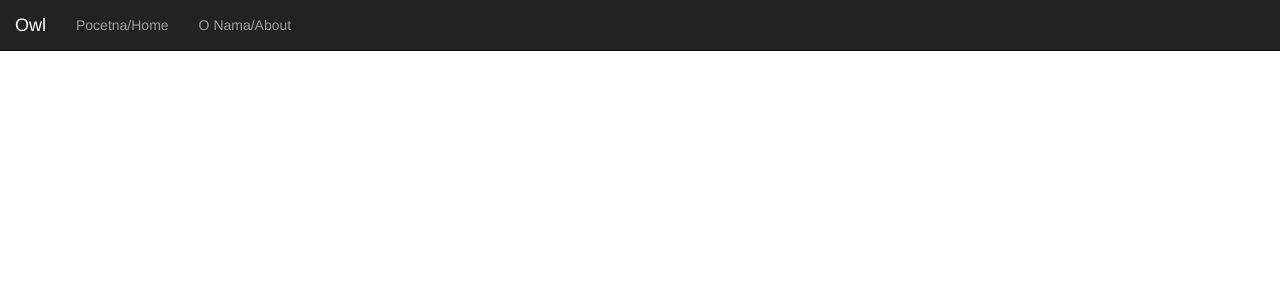
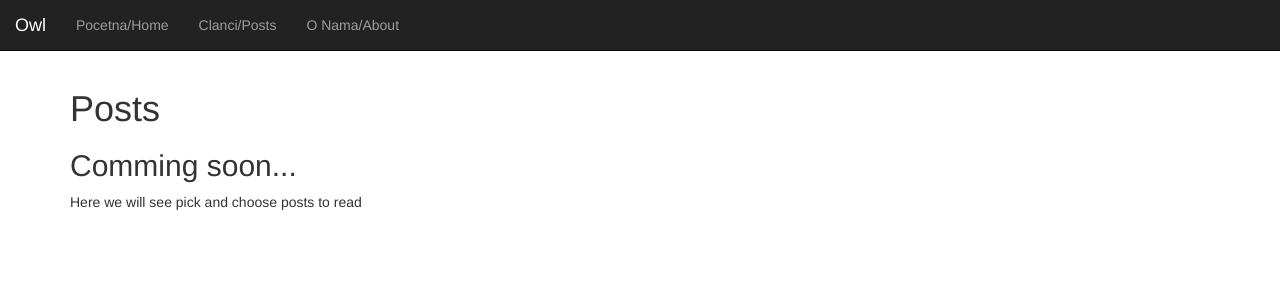
Before and after one commit to Danilo-Zekovic/owl, a React app: page /clanci in a window 1280 px wide. Shown: the top 300 px of the page. Built offline with nearby package versions, Linux system fonts and the light colour scheme.

Commit message:
route and base for posts added

```diff
--- a/app/Header.js
+++ b/app/Header.js
@@ -19,6 +19,7 @@ const Header = () => (
         <div className="collapse navbar-collapse" id="bs-example-navbar-collapse-1">
           <ul className="nav navbar-nav">
             <li><Link to='/'>Pocetna/Home</Link></li>
+            <li><Link to='/clanci'>Clanci/Posts</Link></li>
             <li><Link to='/o-nama'>O Nama/About</Link></li>
           </ul>
         </div>
--- a/app/Main.js
+++ b/app/Main.js
@@ -2,12 +2,14 @@ import React from 'react'
 import { Switch, Route, Link } from 'react-router-dom'
 import Home from './views/Home'
 import About from './views/About'
+import Posts from './views/Posts'
 
 // client side routes
 const Main = () => (
   <main style={{marginTop:69 + 'px'}} className='container'>
     <Switch>
       <Route exact path='/' component={Home}/>
+      <Route exact path='/clanci' component={Posts}/>
       <Route exact path='/o-nama' component={About}/>
 
     </Switch>
--- /dev/null
+++ b/app/views/Posts.js
@@ -0,0 +1,11 @@
+import React from 'react'
+
+const Posts = () => (
+  <div>
+    <h1>Posts</h1>
+    <h2>Comming soon...</h2>
+    <p>Here we will see pick and choose posts to read</p>
+  </div>
+)
+
+export default Posts
```
Also changed, not shown: 1 other file (tests, documents, lock files or other folders).
